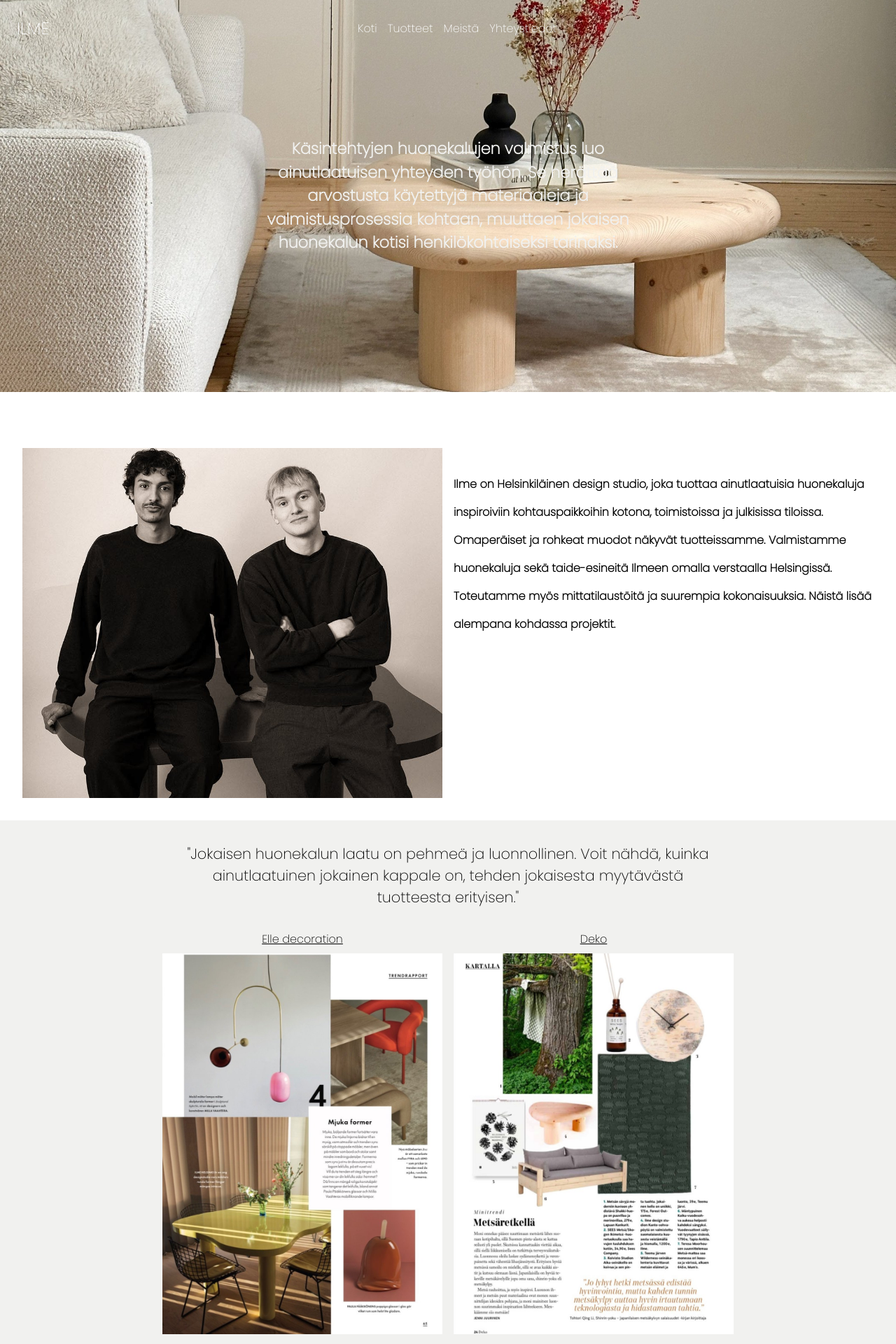
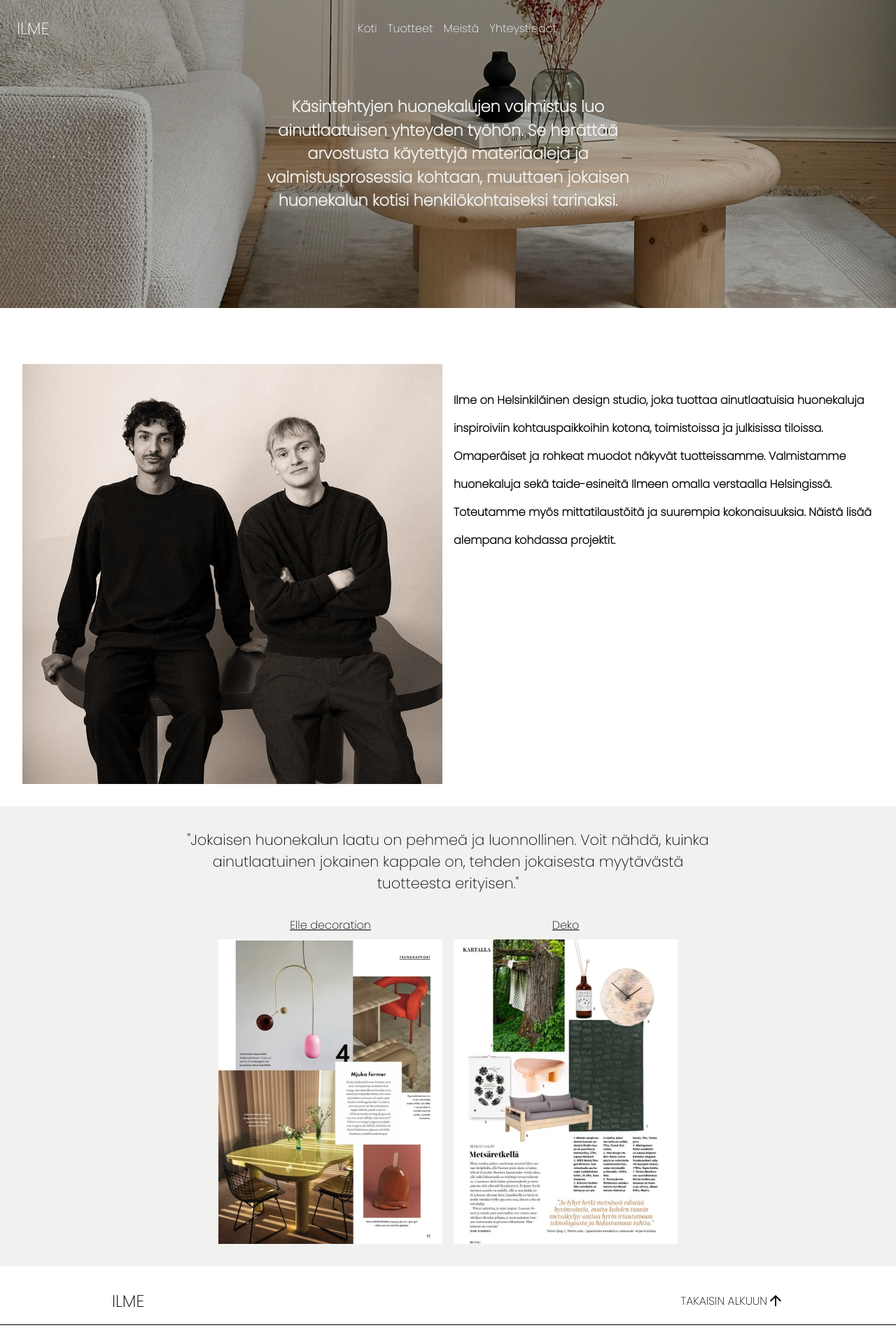
Before and after one commit to JuanFuentes20/ilmehelsinki-new, a React (Create React App) app: page /ilmehelsinki-new/about-us in a window 1280 px wide. Shown: the top 1920 px of the page at 70% size. Built offline with nearby package versions, Linux system fonts and the light colour scheme.

Commit message:
Style changes

```diff
--- a/src/components/AboutUs.js
+++ b/src/components/AboutUs.js
@@ -2,17 +2,17 @@ export default function AboutUs() {
 
     return (
         <div className="about-us">
-            <div className="about-hero">
+            <header className="about-hero">
                 <img className="about-us-image" alt="Kanto" src={process.env.PUBLIC_URL + "/images/kanto.jpeg"}/>
                 <p>Käsintehtyjen huonekalujen valmistus luo ainutlaatuisen yhteyden työhön. Se herättää arvostusta käytettyjä materiaaleja ja valmistusprosessia kohtaan, muuttaen jokaisen huonekalun kotisi henkilökohtaiseksi tarinaksi.</p>
-            </div>
+            </header>
             <div className="about-main">
-                <img className="collab-image reveal" alt="Yhteiskuva" src={process.env.PUBLIC_URL + "/images/yhteiskuva.jpeg"}/>
-                <p className="reveal">Ilme on Helsinkiläinen design studio, joka tuottaa ainutlaatuisia huonekaluja inspiroiviin kohtauspaikkoihin kotona, toimistoissa ja julkisissa tiloissa. Omaperäiset ja rohkeat muodot näkyvät tuotteissamme. Valmistamme huonekaluja sekä taide-esineitä Ilmeen omalla verstaalla Helsingissä. Toteutamme myös mittatilaustöitä ja suurempia kokonaisuuksia. Näistä lisää alempana kohdassa projektit.</p>
+                <img className="collab-image" alt="Yhteiskuva" src={process.env.PUBLIC_URL + "/images/yhteiskuva.jpeg"}/>
+                <p>Ilme on Helsinkiläinen design studio, joka tuottaa ainutlaatuisia huonekaluja inspiroiviin kohtauspaikkoihin kotona, toimistoissa ja julkisissa tiloissa. Omaperäiset ja rohkeat muodot näkyvät tuotteissamme. Valmistamme huonekaluja sekä taide-esineitä Ilmeen omalla verstaalla Helsingissä. Toteutamme myös mittatilaustöitä ja suurempia kokonaisuuksia. Näistä lisää alempana kohdassa projektit.</p>
             </div>
             <div className="articles">
                 <p className="reveal">"Jokaisen huonekalun laatu on pehmeä ja luonnollinen. Voit nähdä, kuinka ainutlaatuinen jokainen kappale on, tehden jokaisesta myytävästä tuotteesta erityisen."</p>
-                <div className="article-images reveal">
+                <div className="article-images">
                     <div className="article">
                     <p>Elle decoration</p>
                     <img src= {process.env.PUBLIC_URL + "/images/artikkeli1.jpeg"} alt="Elle decoration"/>
--- a/src/styles.css
+++ b/src/styles.css
@@ -47,7 +47,7 @@ img {
 }
 
 .navbar.active {
-    color: black;
+    color: black !important;
 }
 
 .navbar-container li {
@@ -145,7 +145,7 @@ li {
 }
 
 .hamburger.active span {
-    background-color: black;
+    background-color: black !important;
 }
 
 /*Background video*/
@@ -269,6 +269,8 @@ form button {
     position: relative;
     z-index: -100;
     margin-bottom: 3rem;
+    background: black;
+    overflow: hidden;
 }
 
 .about-hero p {
@@ -281,6 +283,7 @@ form button {
 }
 
 .about-us-image {
+    opacity: 0.7;
     position: absolute;
     top: 0;
     left: 0;
@@ -658,6 +661,10 @@ footer .contacts {
         max-width: 500px;
     }
 
+    .about-hero {
+        height: 55vh;
+    }
+
     .about-hero p {
         max-width: 600px;
     }
@@ -679,11 +686,12 @@ footer .contacts {
         width: 100%;
         max-width: none;
         object-fit: cover;
-        height: 500px;
+        height: 600px;
     }
 
     .articles {
         gap: 2rem;
+        padding: 2rem 15rem;
     }
 
     .articles p {
@@ -691,7 +699,7 @@ footer .contacts {
     }
 
     .article-images img {
-        height: 500px;
+        height: 400px;
     }
 
     .container {
```
